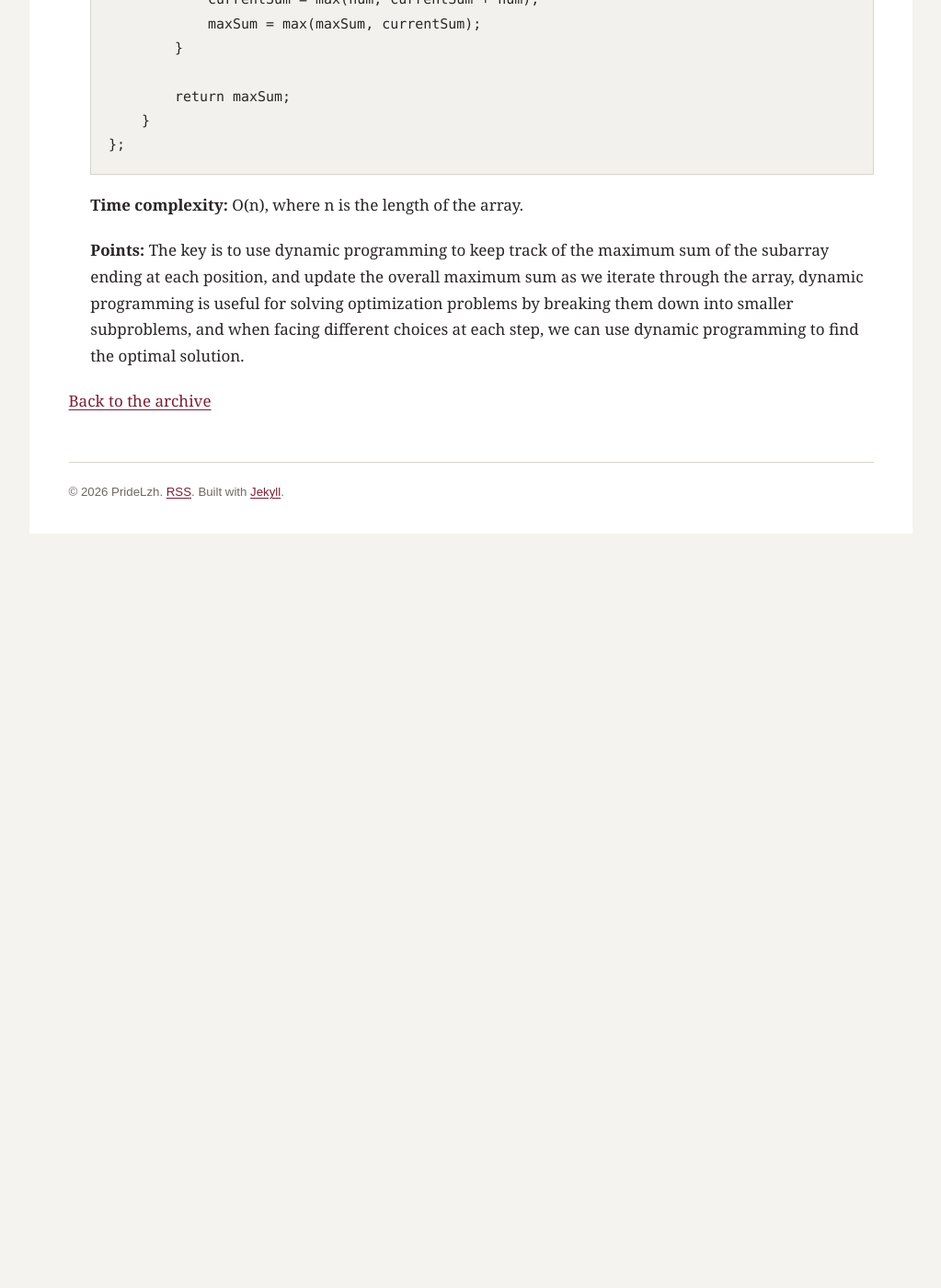
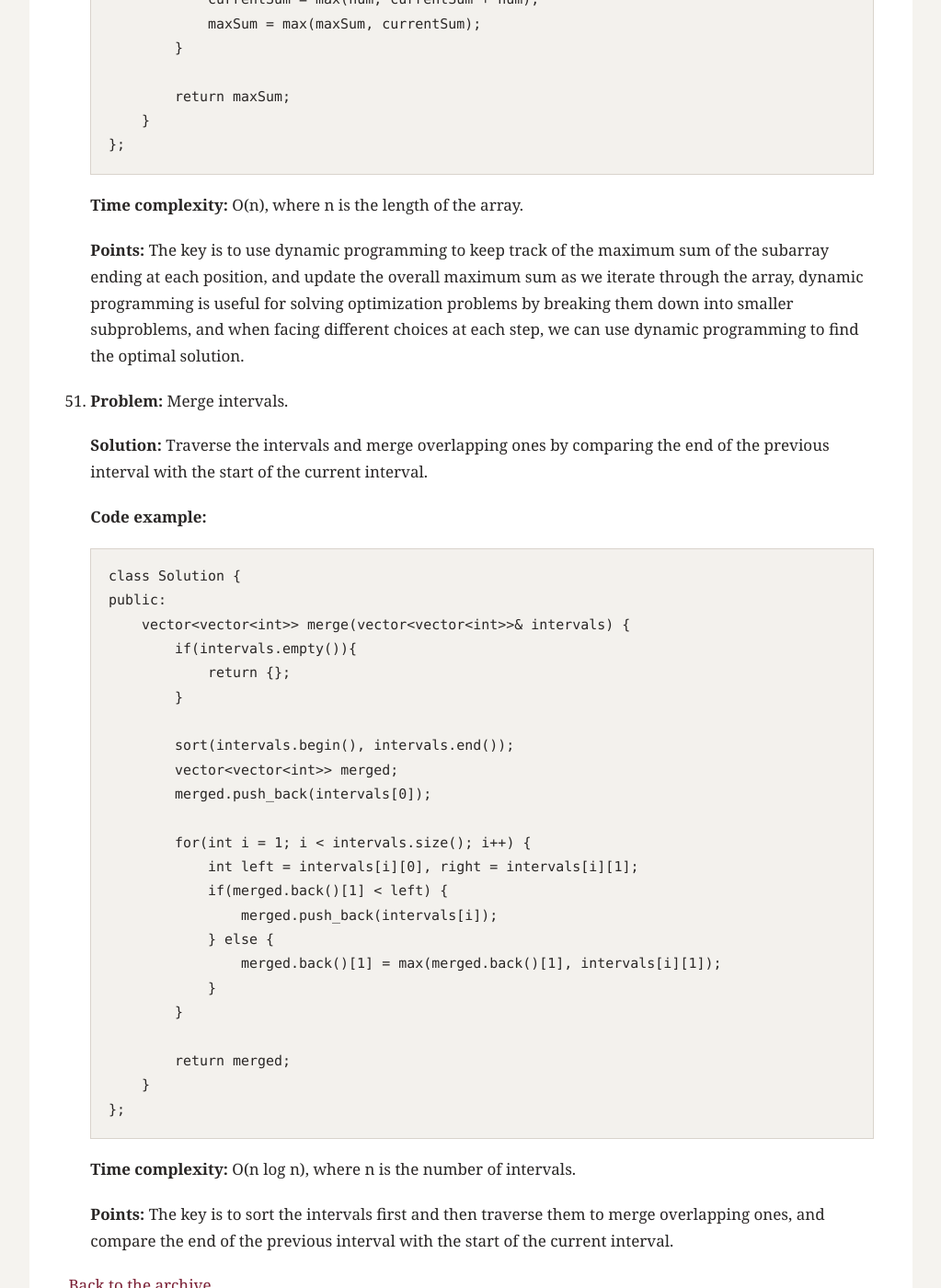
Before and after one commit to pridelzh/pridelzh.github.io, a Jekyll site: the page built from _posts/2026-08-02-record-algorithm-exercise.md, in a window 1280 px wide and 1400 px high, scrolled down 55901 px. Shown: the whole window at 92% size, without its empty margins (128-1151 px from the left). Built offline with Jekyll 4.4.1, drawn with Linux system fonts in a browser that asks for light colours; before the commit the page ends 56515 px from its top, so only the background shows below that.

Commit message:
update 2026-08-02-record-algorithm-exercise.md on 2026/08/17

````diff
--- a/_posts/2026-08-02-record-algorithm-exercise.md
+++ b/_posts/2026-08-02-record-algorithm-exercise.md
@@ -1952,3 +1952,38 @@ excerpt: "A record of traditional algorithm exercises."
     **Time complexity:** O(n), where n is the length of the array.
 
     **Points:** The key is to use dynamic programming to keep track of the maximum sum of the subarray ending at each position, and update the overall maximum sum as we iterate through the array, dynamic programming is useful for solving optimization problems by breaking them down into smaller subproblems, and when facing different choices at each step, we can use dynamic programming to find the optimal solution.
+
+51. **Problem:** Merge intervals.
+
+    **Solution:** Traverse the intervals and merge overlapping ones by comparing the end of the previous interval with the start of the current interval.
+
+    **Code example:**
+    ```cpp
+    class Solution {
+    public:
+        vector<vector<int>> merge(vector<vector<int>>& intervals) {
+            if(intervals.empty()){
+                return {};
+            }
+
+            sort(intervals.begin(), intervals.end());
+            vector<vector<int>> merged;
+            merged.push_back(intervals[0]);
+
+            for(int i = 1; i < intervals.size(); i++) {
+                int left = intervals[i][0], right = intervals[i][1];
+                if(merged.back()[1] < left) {
+                    merged.push_back(intervals[i]);
+                } else {
+                    merged.back()[1] = max(merged.back()[1], intervals[i][1]);
+                }
+            }
+
+            return merged;
+        }
+    };
+    ```
+
+    **Time complexity:** O(n log n), where n is the number of intervals.
+
+    **Points:** The key is to sort the intervals first and then traverse them to merge overlapping ones, and compare the end of the previous interval with the start of the current interval.
````
